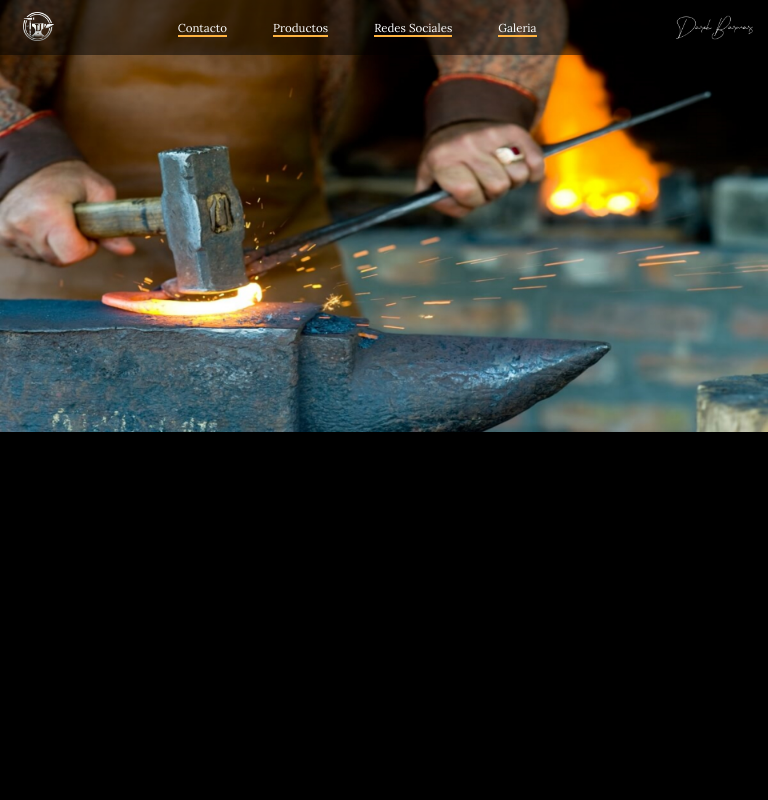
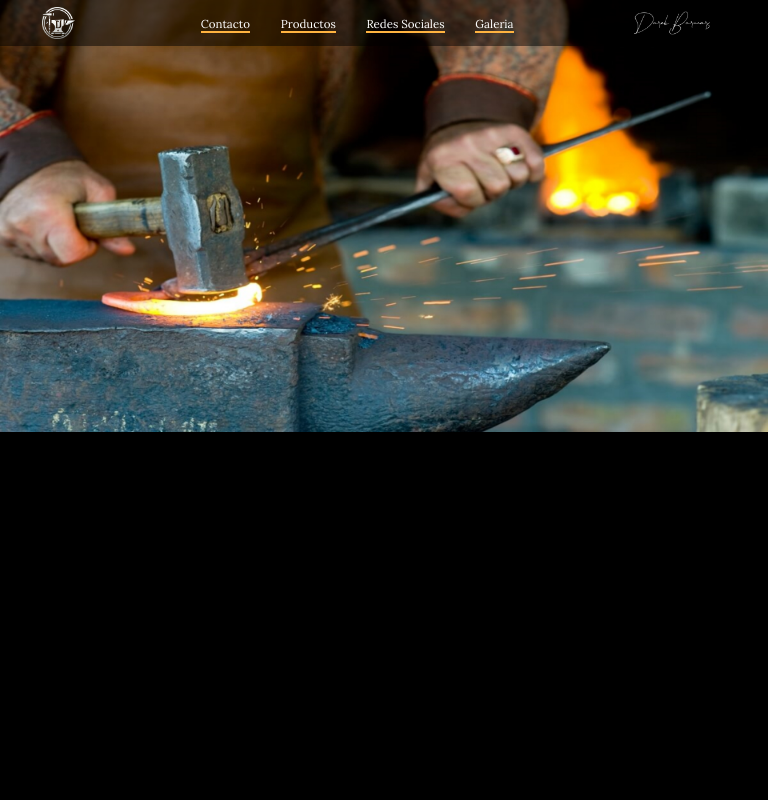
Before and after one commit to tomasiewicz8/darek_angular, an Angular app: page / in a window 768 px wide. Shown: the top 800 px of the page. Built offline with nearby package versions, Linux system fonts and the light colour scheme.

Commit message:
new size

```diff
--- a/src/app/components/navbar/navbar.component.scss
+++ b/src/app/components/navbar/navbar.component.scss
@@ -110,23 +110,28 @@
         display: flex;
         text-align: center;
         align-items: center;
-        justify-content: space-between;
+        justify-content: center;
         position: fixed;
         top: 0%;
         font-size: 1.5vw;
-        background: $myBlackOpacity;
+        background: rgba(0, 0, 0, 0.5);
 
         .logo-home {
-            width: 4%;
-            margin: 1.5vw 0vw 1.5vw 3vw;
+            display: flex;
+            justify-content: left;
+            align-items: center;
+            width: 12%;
+            margin-right: 0%;
+            margin: 0vw 0vw 0vw 0vw;
 
             img {
-                width: 100%;
+                width: 35%;
                 height: auto;
             }
         }
         .links {
-            width: 70%;
+            width: 58%;
+            margin-right: 5%;
 
             .desktopPc {
                 display: flex;
@@ -137,7 +142,7 @@
                 a {
                     text-decoration: none;
                     color: $myTextWhite;
-                    margin: 0vw 3vw;
+                    margin: 0vw 2vw;
                     border-bottom: 2px solid $myOrange;
                     cursor: pointer;
                 }
```
